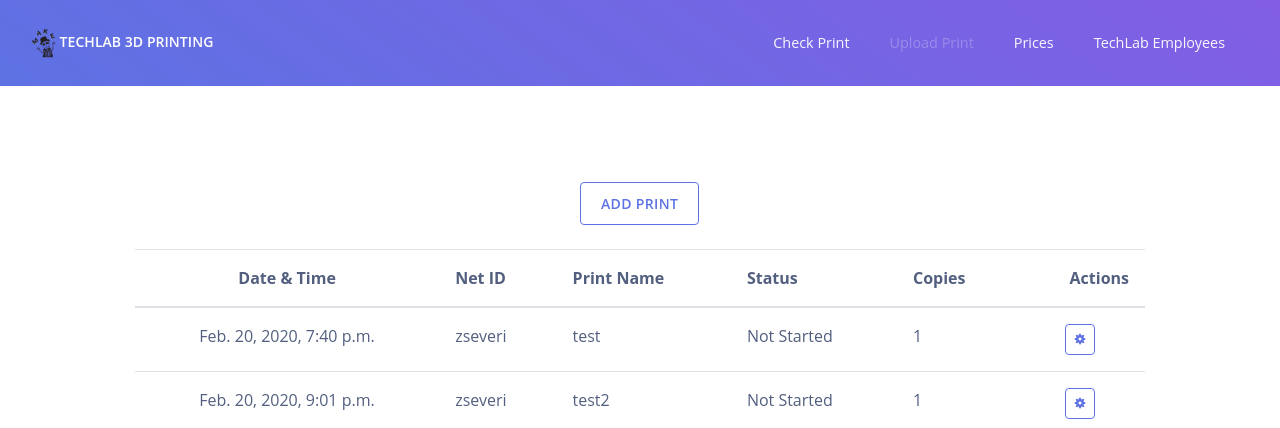
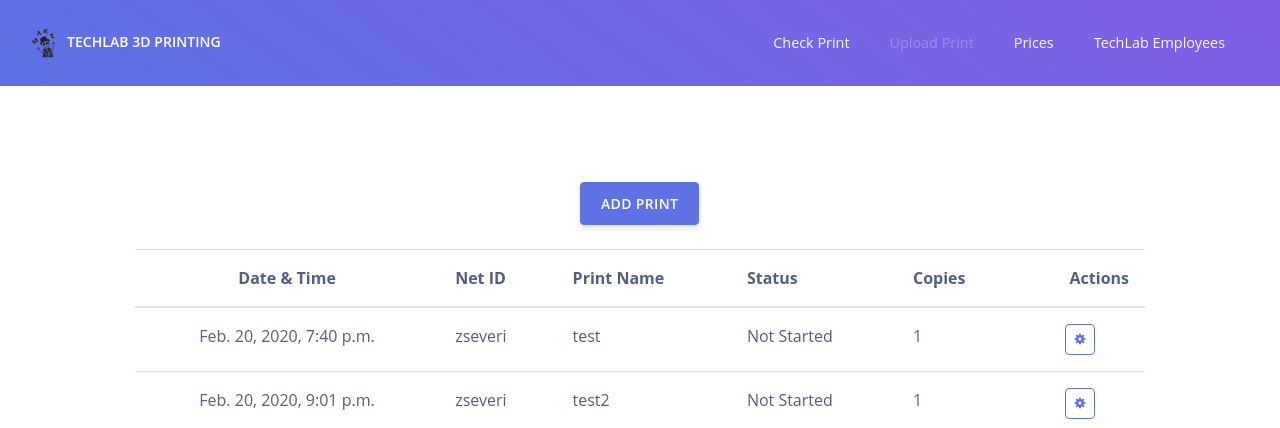
Before and after one commit to zseverino/pyNTakeApp, a Django app: page /employeeIndex/ in a window 1280 px wide. Shown: the top 428 px of the page. Run offline with Django 3.2, Linux system fonts and the light colour scheme; a user stored in the database is signed in; data comes from the database, SQL or seed files in the repository; both versions use the stored data as it was after the commit; some libraries are stand-ins or nearby versions.

Commit message:
Changed navbar spacing

```diff
--- a/printList/templates/employeeIndex.html
+++ b/printList/templates/employeeIndex.html
@@ -38,6 +38,7 @@
             <div class="container-fluid">
                 <a class="navbar-brand" href="../ ">
                     <img src="../static/assets/img/brand/dooley.png">
+                    &nbsp;
                     TechLab 3D Printing
                 </a>
                 <button class="navbar-toggler" type="button" data-toggle="collapse" data-target="#navbar-default" aria-controls="navbar-default" aria-expanded="false" aria-label="Toggle navigation">
@@ -80,7 +81,7 @@
 
         <!-- Button trigger modal -->
         <div class="d-flex justify-content-center mt-md-7">
-            <button type="button" class="btn btn-outline-primary justify-content-center" data-toggle="modal" data-target="#newPrintModal">
+            <button type="button" class="btn btn-primary justify-content-center" data-toggle="modal" data-target="#newPrintModal">
              Add Print
             </button>
         </div>
--- a/printList/templates/index.html
+++ b/printList/templates/index.html
@@ -24,6 +24,7 @@
             <div class="container-fluid">
                 <a class="navbar-brand" href=" ">
                     <img src="../static/assets/img/brand/dooley.png">
+                    &nbsp;
                     TechLab 3D Printing
                 </a>
                 <button class="navbar-toggler" type="button" data-toggle="collapse" data-target="#navbar-default" aria-controls="navbar-default" aria-expanded="false" aria-label="Toggle navigation">
--- a/printList/templates/printCheck.html
+++ b/printList/templates/printCheck.html
@@ -32,6 +32,7 @@
             <div class="container-fluid">
                 <a class="navbar-brand" href="../ ">
                     <img src="../static/assets/img/brand/dooley.png">
+                    &nbsp;
                     TechLab 3D Printing
                 </a>
                 <button class="navbar-toggler" type="button" data-toggle="collapse" data-target="#navbar-default" aria-controls="navbar-default" aria-expanded="false" aria-label="Toggle navigation">
--- a/printList/templates/printPrices.html
+++ b/printList/templates/printPrices.html
@@ -32,6 +32,7 @@
             <div class="container-fluid">
                 <a class="navbar-brand" href="../ ">
                     <img src="../static/assets/img/brand/dooley.png">
+                    &nbsp;
                     TechLab 3D Printing
                 </a>
                 <button class="navbar-toggler" type="button" data-toggle="collapse" data-target="#navbar-default" aria-controls="navbar-default" aria-expanded="false" aria-label="Toggle navigation">
--- a/printList/templates/printUpload.html
+++ b/printList/templates/printUpload.html
@@ -32,6 +32,7 @@
             <div class="container-fluid">
                 <a class="navbar-brand" href="../ ">
                     <img src="../static/assets/img/brand/MAKEmory.png">
+                    &nbsp;
                     TechLab 3D Printing
                 </a>
                 <button class="navbar-toggler" type="button" data-toggle="collapse" data-target="#navbar-default" aria-controls="navbar-default" aria-expanded="false" aria-label="Toggle navigation">
--- a/templates/registration/logged_out.html
+++ b/templates/registration/logged_out.html
@@ -32,6 +32,7 @@
             <div class="container-fluid">
                 <a class="navbar-brand" href="../../ ">
                     <img src= {% static '/assets/img/brand/MAKEmory.png'%} >
+                    &nbsp;
                     TechLab 3D Printing
                 </a>
                 <button class="navbar-toggler" type="button" data-toggle="collapse" data-target="#navbar-default" aria-controls="navbar-default" aria-expanded="false" aria-label="Toggle navigation">
--- a/templates/registration/login.html
+++ b/templates/registration/login.html
@@ -32,6 +32,7 @@
             <div class="container-fluid">
                 <a class="navbar-brand" href="../../ ">
                     <img src= {% static '/assets/img/brand/dooley.png' %}>
+                    &nbsp;
                     TechLab 3D Printing
                 </a>
                 <button class="navbar-toggler" type="button" data-toggle="collapse" data-target="#navbar-default" aria-controls="navbar-default" aria-expanded="false" aria-label="Toggle navigation">
```
Also changed, not shown: db.sqlite3.
